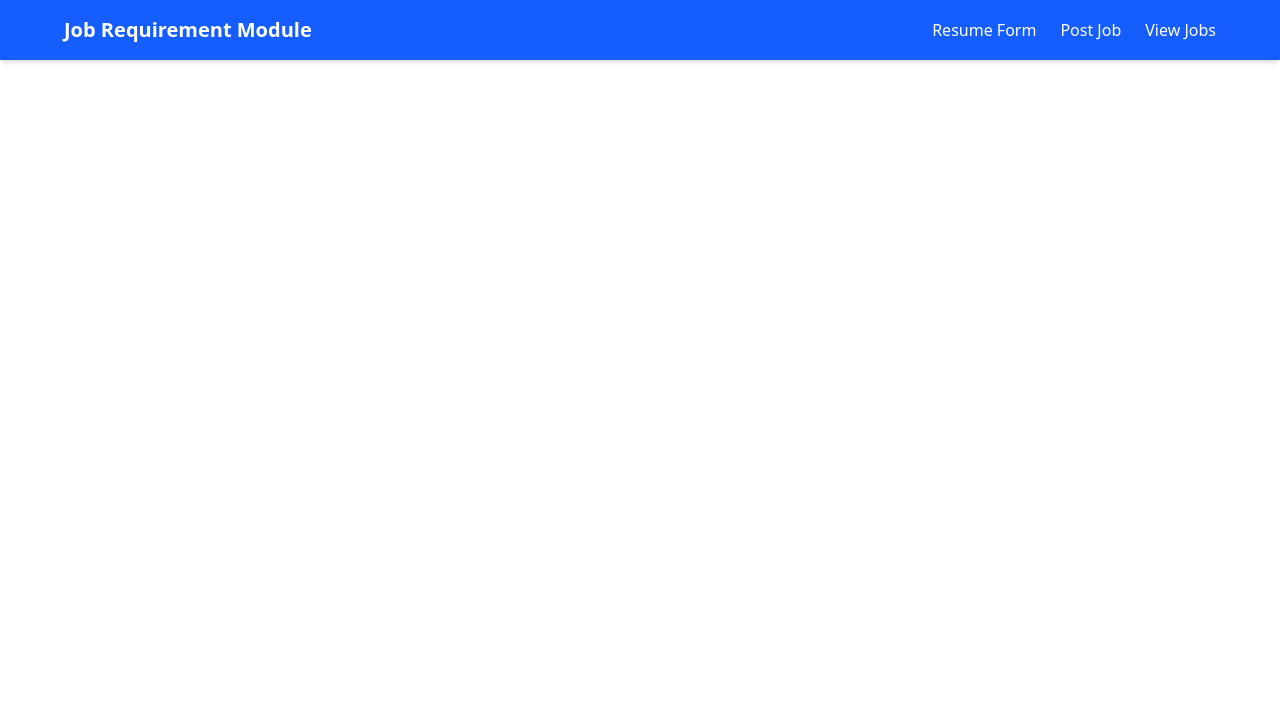
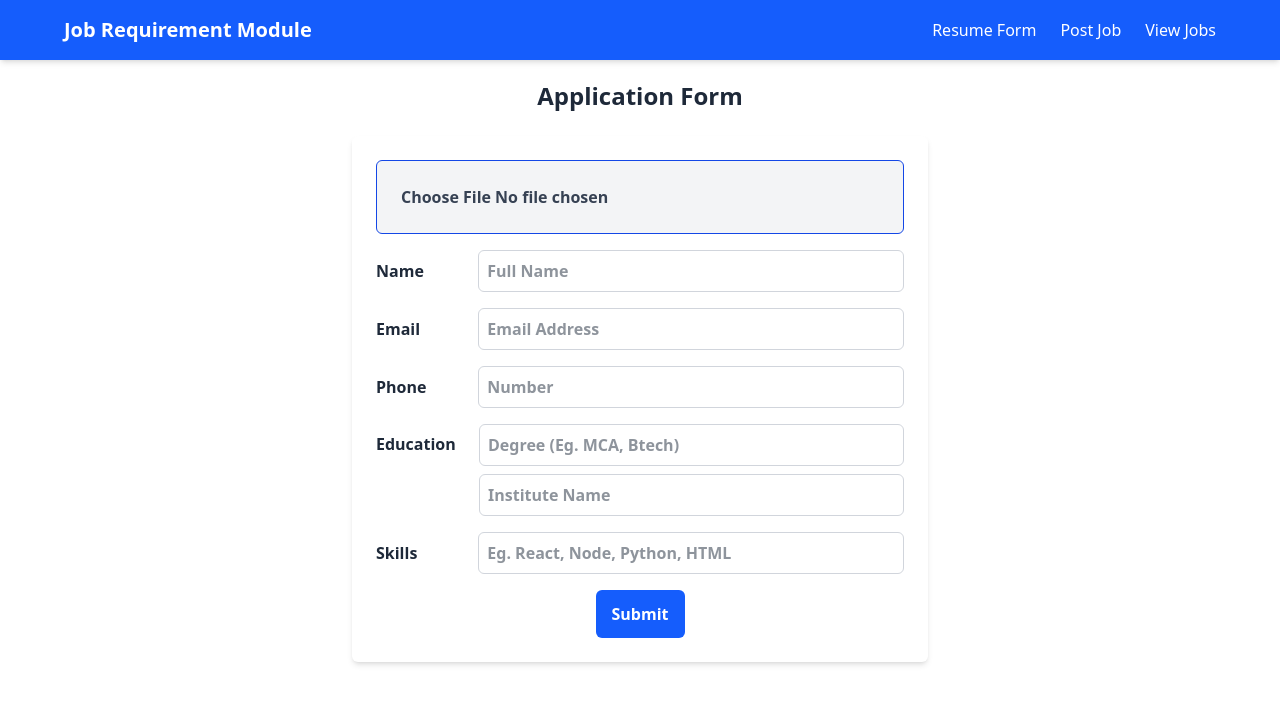
Before and after one commit to panditsagar/Intern-Task, a React (Vite) app: page /resumeUpload in a window 1280 px wide. Shown: the top 704 px of the page. Built offline with nearby package versions, Linux system fonts and the light colour scheme.

Commit message:
added new file

```diff
--- a/src/App.jsx
+++ b/src/App.jsx
@@ -5,6 +5,7 @@ import JobList from "./components/Job/JobList";
 import JobEdit from "./components/Job/JobEdit";
 import JobForm from "./components/Job/JobForm";
 import ResumeForm from "./components/Resume/ResumeForm.jsx";
+import ResumeUpload from "./components/Resume/ResumeUpload.jsx";
  // If you made a separate navbar
 
 const App = () => {
@@ -34,7 +35,7 @@ const App = () => {
         <Route path="/jobPost" element={<JobForm />} />
         <Route path="/jobedit" element={<JobEdit />} />
         <Route path="/resumeForm" element={<ResumeForm />} />
-
+        <Route path="/resumeUpload" element={<ResumeUpload />} />
       </Routes>
     </Router>
   );
--- a/src/components/Resume/ResumeUpload.jsx
+++ b/src/components/Resume/ResumeUpload.jsx
@@ -0,0 +1,164 @@
+import React, { useState } from 'react';
+import { useNavigate } from 'react-router-dom';
+
+const ResumeUpload = () => {
+  const [candidateForm, setCandidateForm] = useState({
+    fullName: "",
+    email: "",
+    phone: "",
+    degree: "",
+    institute: "",
+    skills: "",
+    resume: null,
+  });
+  const [resumeUploaded, setResumeUploaded] = useState(false);
+
+  const navigate = useNavigate();
+
+  const handleChange = (e) => {
+    const { name, value } = e.target;
+    setCandidateForm({
+      ...candidateForm,
+      [name]: value,
+    });
+  };
+
+  const handleFileChange = (e) => {
+    const file = e.target.files[0];
+    if (file && file.type === "application/pdf") {
+      setCandidateForm({ ...candidateForm, resume: file });
+      setResumeUploaded(true);
+    }
+  };
+
+  const handleChangeResume = () => {
+    setCandidateForm({ ...candidateForm, resume: null });
+    setResumeUploaded(false);
+  };
+
+  const handleSubmit = (e) => {
+    e.preventDefault();
+    // You can process or send the data here
+    console.log(candidateForm);
+
+    // Reset form after submission
+    setCandidateForm({
+      fullName: "",
+      email: "",
+      phone: "",
+      degree: "",
+      institute: "",
+      skills: "",
+      resume: null,
+    });
+    setResumeUploaded(false);
+  };
+
+  return (
+    <div className="job-application-form font-bold text-gray-800 mb-6 text-center">
+      <h2 className="text-2xl font-bold text-gray-800 mb-6 text-center">Application Form</h2>
+
+      <form onSubmit={handleSubmit} className="p-6 bg-white shadow-md rounded-md max-w-xl mx-auto space-y-4">
+        {/* Resume Upload */}
+        <div className="flex flex-col justify-center items-center p-4 border border-blue-700 rounded-md bg-gray-100 mx-auto">
+          {!resumeUploaded ? (
+            <input
+              name="resume"
+              type="file"
+              accept="application/pdf"
+              onChange={handleFileChange}
+              className="w-full p-2 text-gray-700"
+            />
+          ) : (
+            <>
+              <p className="text-green-700 font-medium">
+                ✅ File Uploaded: {candidateForm.resume?.name}
+              </p>
+              <button
+                type="button"
+                onClick={handleChangeResume}
+                className="mt-3 text-sm text-blue-600 underline"
+              >
+                Change Resume
+              </button>
+            </>
+          )}
+        </div>
+
+        {/* Manual Entry Fields */}
+        <div className="flex items-center">
+          <label className="w-32 text-left">Name</label>
+          <input
+            name="fullName"
+            placeholder="Full Name"
+            value={candidateForm.fullName}
+            onChange={handleChange}
+            className="w-full p-2 border border-gray-300 rounded-md focus:outline-none focus:ring-2 focus:ring-blue-500"
+          />
+        </div>
+
+        <div className="flex items-center">
+          <label className="w-32 text-left">Email</label>
+          <input
+            name="email"
+            placeholder="Email Address"
+            value={candidateForm.email}
+            onChange={handleChange}
+            className="w-full p-2 border border-gray-300 rounded-md focus:outline-none focus:ring-2 focus:ring-blue-500"
+          />
+        </div>
+
+        <div className="flex items-center">
+          <label className="w-32 text-left">Phone</label>
+          <input
+            name="phone"
+            placeholder="Number"
+            value={candidateForm.phone}
+            onChange={handleChange}
+            className="w-full p-2 border border-gray-300 rounded-md focus:outline-none focus:ring-2 focus:ring-blue-500"
+          />
+        </div>
+
+        <div className="flex items-start">
+          <label className="w-32 pt-2 text-left">Education</label>
+          <div className="w-full space-y-2">
+            <input
+              name="degree"
+              placeholder="Degree (Eg. MCA, Btech)"
+              value={candidateForm.degree}
+              onChange={handleChange}
+              className="w-full p-2 border border-gray-300 rounded-md focus:outline-none focus:ring-2 focus:ring-blue-500"
+            />
+            <input
+              name="institute"
+              placeholder="Institute Name"
+              value={candidateForm.institute}
+              onChange={handleChange}
+              className="w-full p-2 border border-gray-300 rounded-md focus:outline-none focus:ring-2 focus:ring-blue-500"
+            />
+          </div>
+        </div>
+
+        <div className="flex items-center">
+          <label className="w-32 text-left">Skills</label>
+          <input
+            name="skills"
+            placeholder="Eg. React, Node, Python, HTML"
+            value={candidateForm.skills}
+            onChange={handleChange}
+            className="w-full p-2 border border-gray-300 rounded-md focus:outline-none focus:ring-2 focus:ring-blue-500"
+          />
+        </div>
+
+        <button
+          type="submit"
+          className="bg-blue-600 text-white px-4 py-3 rounded-md hover:bg-blue-700 transition duration-300"
+        >
+          Submit
+        </button>
+      </form>
+    </div>
+  );
+};
+
+export default ResumeUpload;
```
